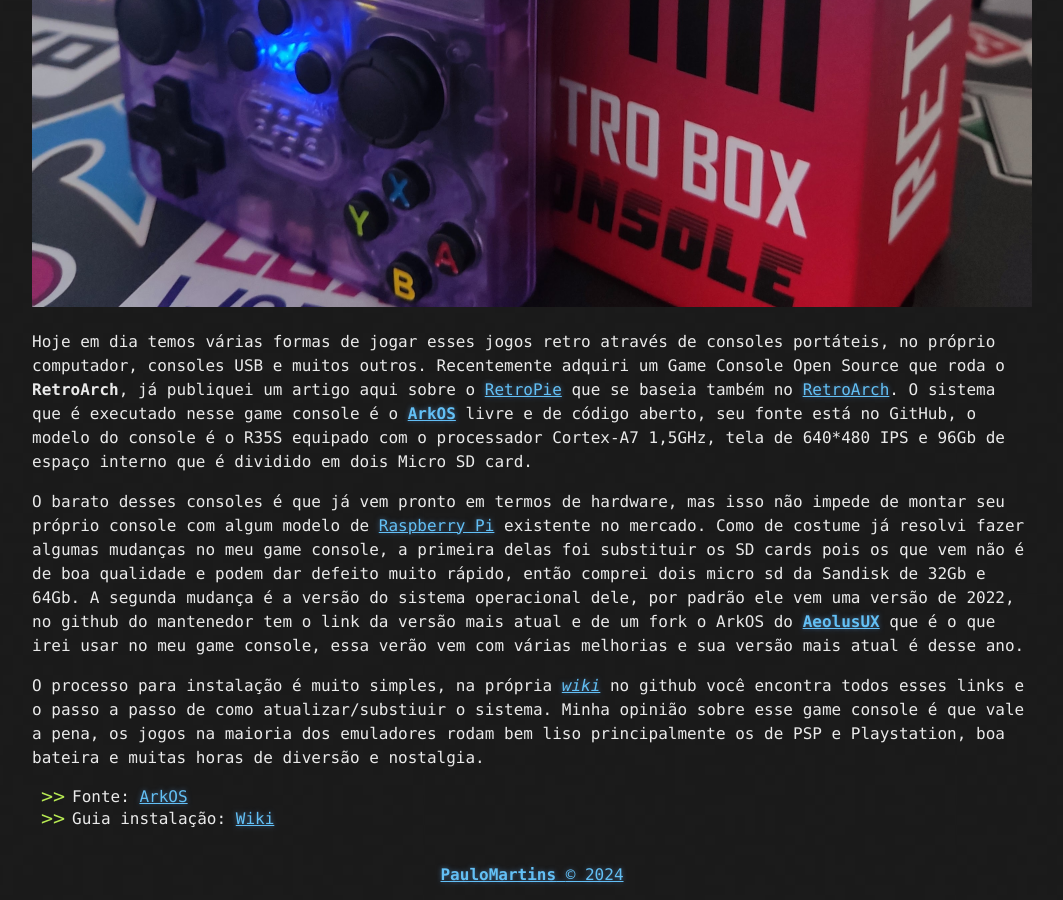
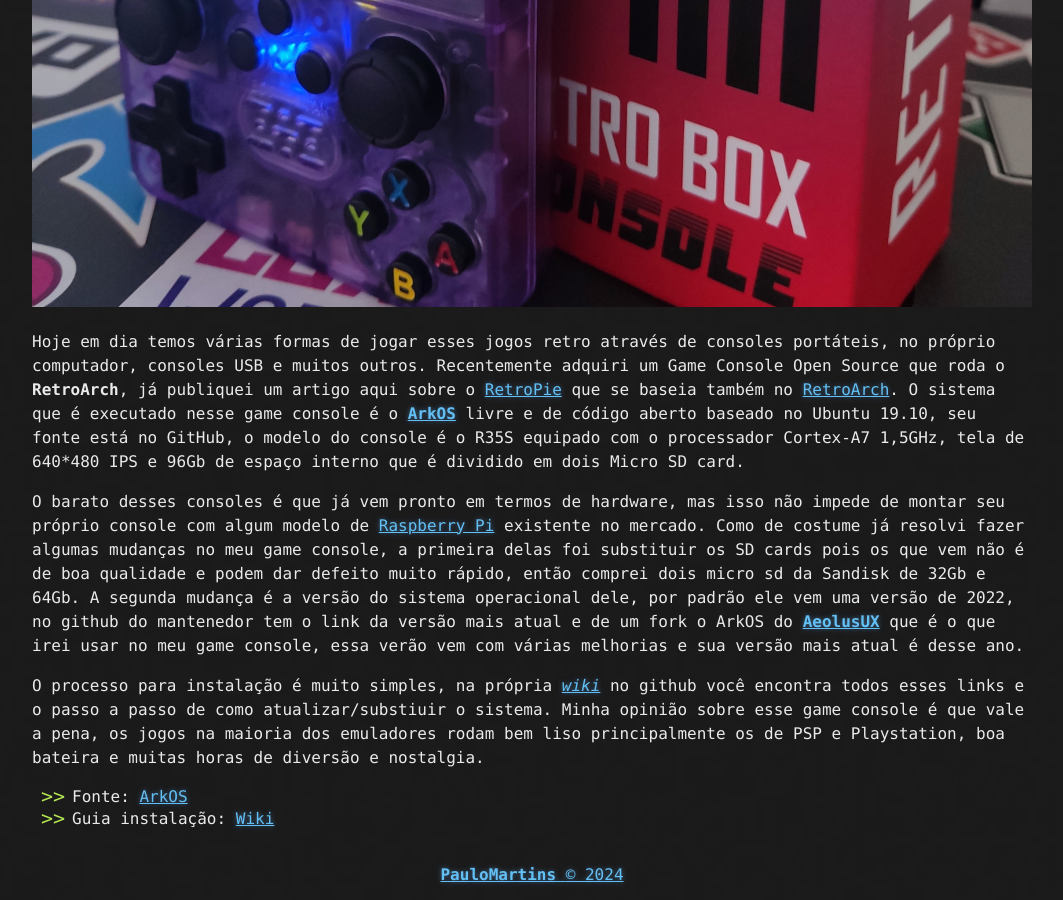
Before and after one commit to paullomarttins/paullomarttins.github.io, a Jekyll site: the page built from _posts/2024-02-17-linux_open_game.md, in a window 1280 px wide and 900 px high, scrolled down 1002 px. Shown: the whole window, without its empty margins (108-1171 px from the left). Built offline with Jekyll 4.4.1, drawn with Linux system fonts in a browser that asks for light colours.

Commit message:
Novo artigo - Game Console_v1

```diff
--- a/_posts/2024-02-17-linux_open_game.md
+++ b/_posts/2024-02-17-linux_open_game.md
@@ -8,7 +8,7 @@ Sempre gostei muito de jogos antigos, desde criança quando comecei a ter acesso
 
 ![Game Console](/assets/game.jpg "Game Console Open Source")
 
-Hoje em dia temos várias formas de jogar esses jogos retro através de consoles portáteis, no próprio computador, consoles USB e muitos outros. Recentemente adquiri um Game Console Open Source que roda o **RetroArch**, já publiquei um artigo aqui sobre o [RetroPie](https://paullomarttins.github.io/retropie) que se baseia também no [RetroArch](https://www.retroarch.com/). O sistema que é executado nesse game console é o [**ArkOS**](https://github.com/christianhaitian/arkos/wiki) livre e de código aberto, seu fonte está no GitHub, o modelo do console é o R35S equipado com o processador Cortex-A7 1,5GHz, tela de 640*480 IPS e 96Gb de espaço interno que é dividido em dois Micro SD card.
+Hoje em dia temos várias formas de jogar esses jogos retro através de consoles portáteis, no próprio computador, consoles USB e muitos outros. Recentemente adquiri um Game Console Open Source que roda o **RetroArch**, já publiquei um artigo aqui sobre o [RetroPie](https://paullomarttins.github.io/retropie) que se baseia também no [RetroArch](https://www.retroarch.com/). O sistema que é executado nesse game console é o [**ArkOS**](https://github.com/christianhaitian/arkos/wiki) livre e de código aberto baseado no Ubuntu 19.10, seu fonte está no GitHub, o modelo do console é o R35S equipado com o processador Cortex-A7 1,5GHz, tela de 640*480 IPS e 96Gb de espaço interno que é dividido em dois Micro SD card.
 
 O barato desses consoles é que já vem pronto em termos de hardware, mas isso não impede de montar seu próprio console com algum modelo de [Raspberry Pi](https://www.raspberrypi.com/) existente no mercado. Como de costume já resolvi fazer algumas mudanças no meu game console, a primeira delas foi substituir os SD cards pois os que vem não é de boa qualidade e podem dar defeito muito rápido, então comprei dois micro sd da Sandisk de 32Gb e 64Gb. A segunda mudança é a versão do sistema operacional dele, por padrão ele vem uma versão de 2022, no github do mantenedor tem o link da versão mais atual e de um fork o ArkOS do [**AeolusUX**](https://github.com/AeolusUX/ArkOS-R3XS) que é o que irei usar no meu game console, essa verão vem com várias melhorias e sua versão mais atual é desse ano.
 
```
